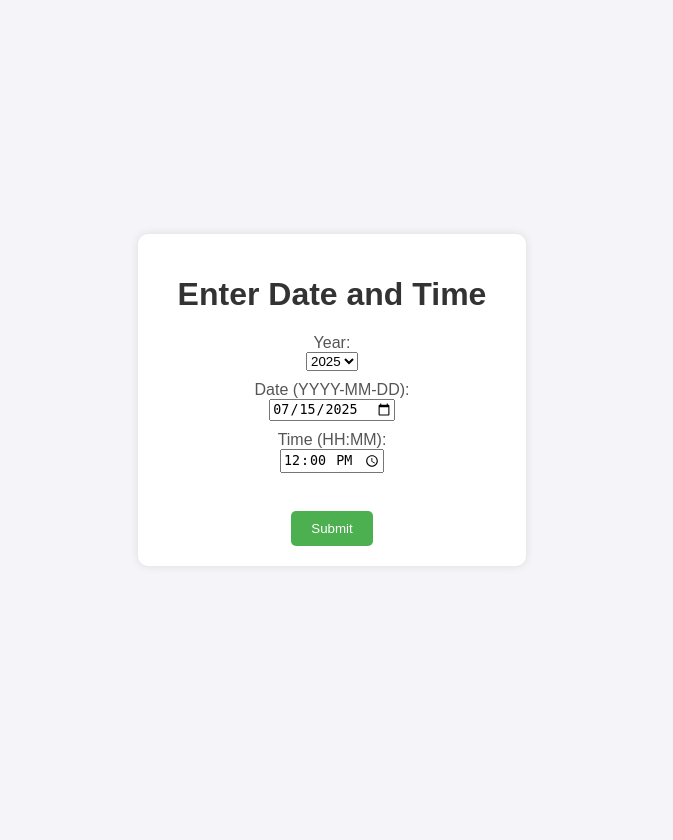
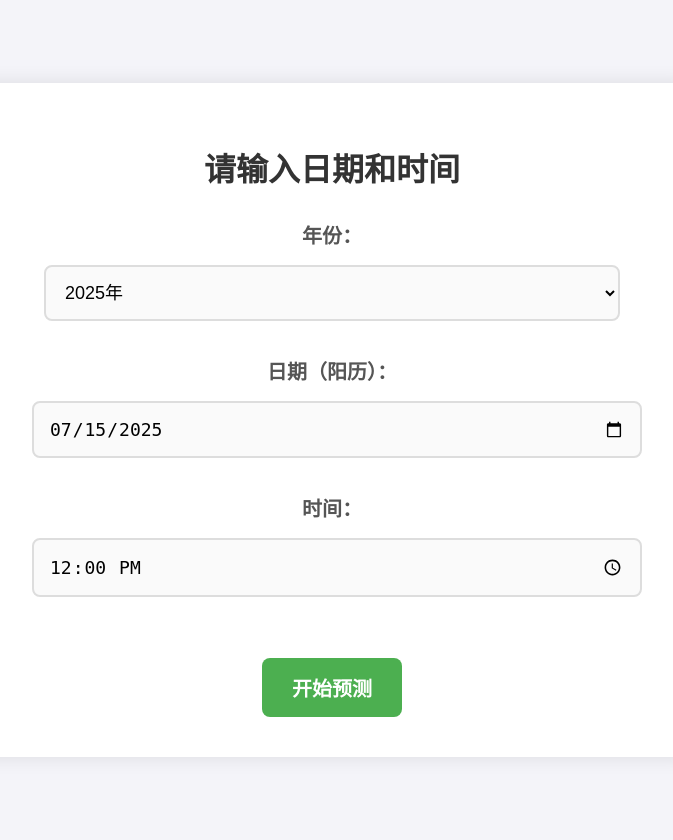
Before and after one commit to sabrinawang0118/xiaoliuren, a Flask app: page / in a window 1280 px wide. Shown: the whole page, without its empty margins (308-981 px from the left). Before the commit the page ends 546 px from the top, so only its background shows below. Run offline with Flask 3, Linux system fonts and the light colour scheme.

Commit message:
Update to full Chinese version with bigger text and layout - 更新为中文版本并增大字体和布局

```diff
--- a/static/style.css
+++ b/static/style.css
@@ -1,49 +1,74 @@
 body {
     font-family: Arial, sans-serif;
+    font-size: 18px;
     background-color: #f4f4f9;
     display: flex;
     justify-content: center;
     align-items: center;
-    height: 100vh;
+    min-height: 100vh;
     margin: 0;
+    padding: 20px;
 }
 
 .container {
     background: #fff;
-    padding: 20px 40px;
-    border-radius: 10px;
-    box-shadow: 0 0 10px rgba(0, 0, 0, 0.1);
+    padding: 40px 60px;
+    border-radius: 15px;
+    box-shadow: 0 0 20px rgba(0, 0, 0, 0.1);
     text-align: center;
+    max-width: 600px;
+    width: 100%;
 }
 
 h1 {
     color: #333;
+    font-size: 32px;
+    margin-bottom: 30px;
+}
+
+h2 {
+    color: #333;
+    font-size: 24px;
+    margin: 25px 0 20px 0;
 }
 
 label {
     display: block;
-    margin-top: 10px;
+    margin-top: 20px;
+    margin-bottom: 8px;
     color: #555;
+    font-size: 20px;
+    font-weight: bold;
 }
 
-input[type="text"] {
-    width: calc(100% - 22px);
-    padding: 10px;
-    margin-top: 5px;
-    border: 1px solid #ddd;
-    border-radius: 5px;
+input[type="text"],
+input[type="date"],
+input[type="time"],
+select {
+    width: calc(100% - 24px);
+    padding: 15px;
+    margin-top: 8px;
+    margin-bottom: 15px;
+    border: 2px solid #ddd;
+    border-radius: 8px;
+    font-size: 18px;
+    background-color: #fafafa;
 }
 
 input[type="submit"],
 .button {
     background-color: #4CAF50;
     color: white;
-    padding: 10px 20px;
+    padding: 15px 30px;
     border: none;
-    border-radius: 5px;
+    border-radius: 8px;
     cursor: pointer;
-    margin-top: 20px;
+    margin-top: 25px;
     text-decoration: none;
+    font-size: 20px;
+    font-weight: bold;
+    display: inline-block;
+    transition: background-color 0.3s;
 }
 
 input[type="submit"]:hover,
@@ -52,5 +77,20 @@
 }
 
 .result-container {
-    margin-top: 20px;
+    margin-top: 30px;
+    padding: 25px;
+    background-color: #f9f9f9;
+    border-radius: 10px;
+    border: 2px solid #e0e0e0;
 }
+
+.result-container p {
+    font-size: 20px;
+    margin: 15px 0;
+    line-height: 1.6;
+}
+
+select option {
+    font-size: 16px;
+    padding: 5px;
+}
--- a/templates/index.html
+++ b/templates/index.html
@@ -1,28 +1,28 @@
 <!doctype html>
-<html lang="en">
+<html lang="zh">
 <head>
     <meta charset="utf-8">
-    <title>小六壬 Prediction</title>
+    <title>小六壬预测</title>
     <link rel="stylesheet" href="{{ url_for('static', filename='style.css') }}">
 </head>
 <body>
     <div class="container">
-        <h1>Enter Date and Time</h1>
+        <h1>请输入日期和时间</h1>
         <form action="/predict" method="post">
-            <label for="year">Year:</label>
+            <label for="year">年份：</label>
             <select id="year" name="year" required>
                 {% for year in range(1900, 2101) %}
-                    <option value="{{ year }}" {% if year == current_year %}selected{% endif %}>{{ year }}</option>
+                    <option value="{{ year }}" {% if year == current_year %}selected{% endif %}>{{ year }}年</option>
                 {% endfor %}
             </select><br>
 
-            <label for="date">Date (YYYY-MM-DD):</label>
+            <label for="date">日期（阳历）：</label>
             <input type="date" id="date" name="date" value="{{ current_date }}" required><br>
 
-            <label for="time">Time (HH:MM):</label>
+            <label for="time">时间：</label>
             <input type="time" id="time" name="time" value="12:00" required><br><br>
 
-            <input type="submit" value="Submit">
+            <input type="submit" value="开始预测">
         </form>
     </div>
 </body>
```
Also changed, not shown: templates/result.html (+10 -10 lines).
